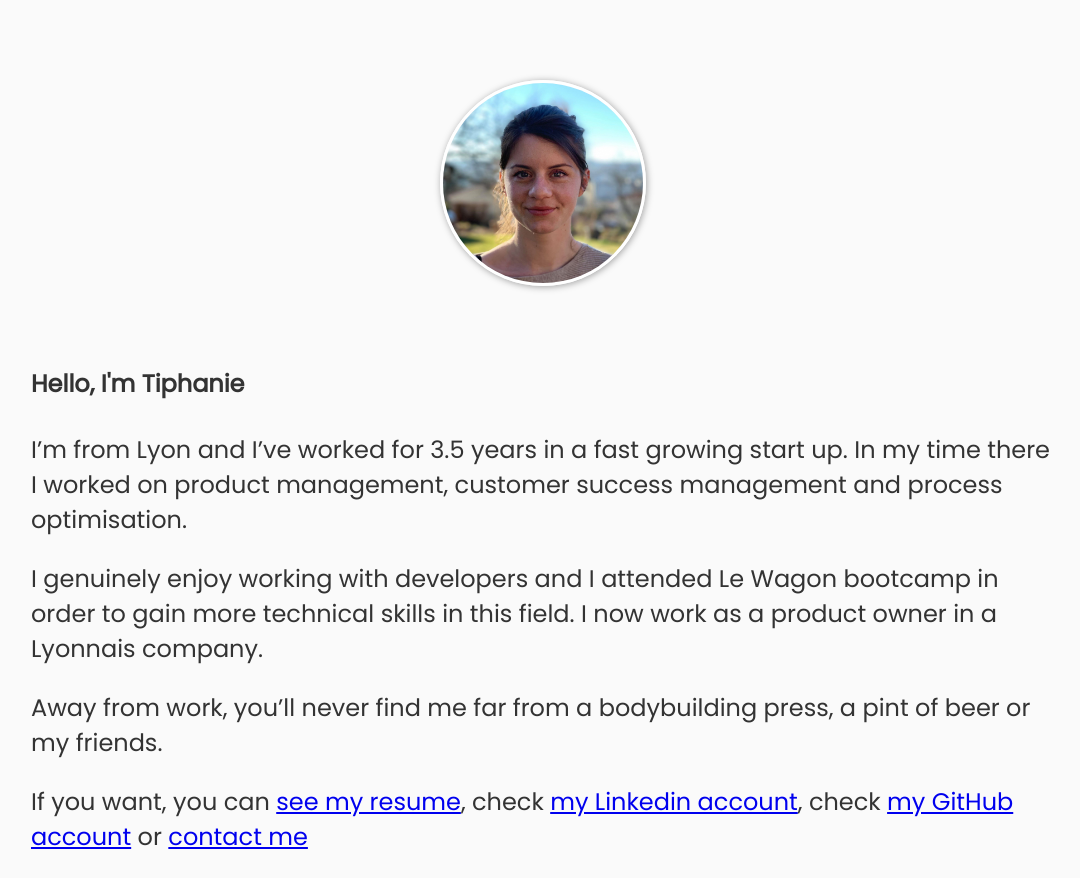
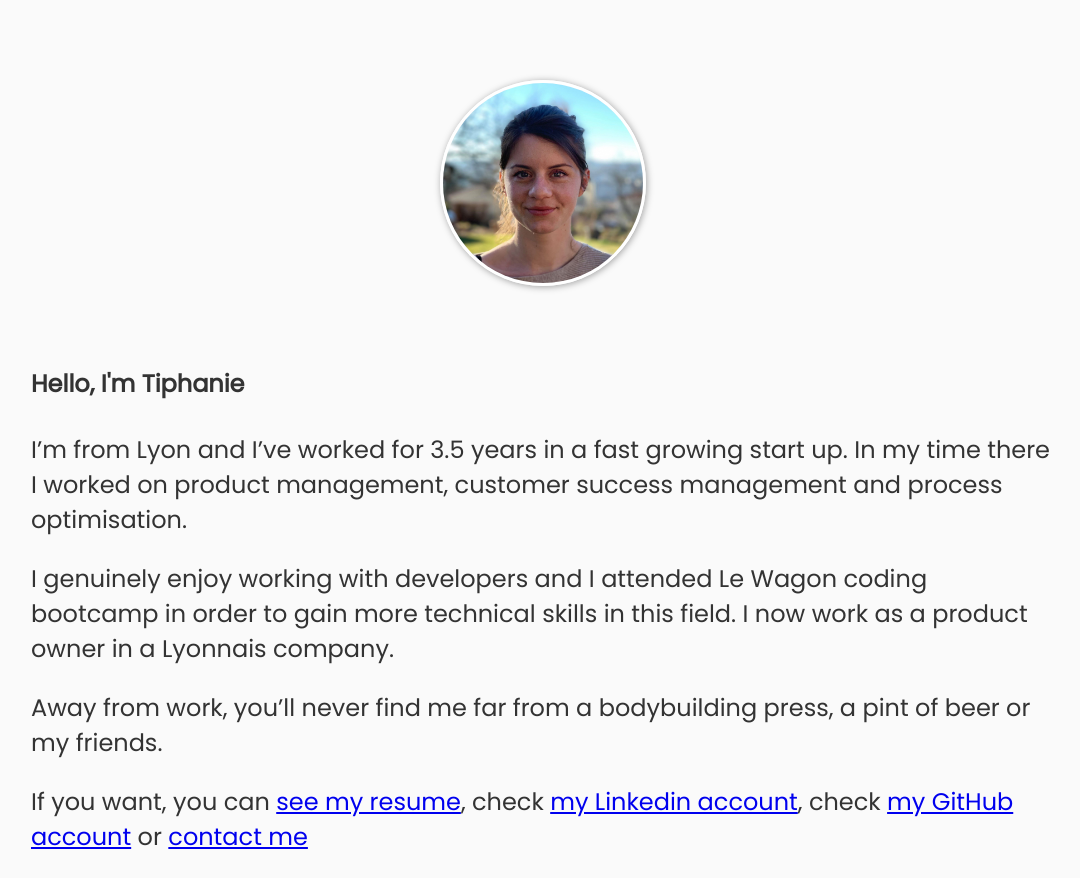
Before and after one commit to TiphanieTourniaire/www, a plain HTML site: page index.html in a window 1280 px wide. Shown: the whole page, without its empty margins (97-1177 px from the left). Drawn offline with Linux system fonts and the light colour scheme.

Commit message:
change resume

```diff
--- a/index.html
+++ b/index.html
@@ -11,7 +11,7 @@
       <h1>Hello, I'm Tiphanie</h1>
 
       <p>I’m from Lyon and I’ve worked for 3.5 years in a fast growing start up. In my time there I worked on product management, customer success management and process optimisation.</p>
-      <p>I genuinely enjoy working with developers and I attended Le Wagon bootcamp in order to gain more technical skills in this field. I now work as a product owner in a Lyonnais company.</p>
+      <p>I genuinely enjoy working with developers and I attended Le Wagon coding bootcamp in order to gain more technical skills in this field. I now work as a product owner in a Lyonnais company.</p>
       <p>Away from work, you’ll never find me far from a bodybuilding press, a pint of beer or my friends.</p>
       <p>If you want, you can <a href="resume.pdf" target="blank">see my resume</a>, check <a href="https://www.linkedin.com/in/tiphanie-tourniaire/" target="_blank">my Linkedin account</a>, check <a href="https://github.com/TiphanieTourniaire" target="_blank">my GitHub account</a> or <a href="mailto:tiphanie@tourniaire.org">contact me</a></p>
     </div>
```
Also changed, not shown: 1 other file.
